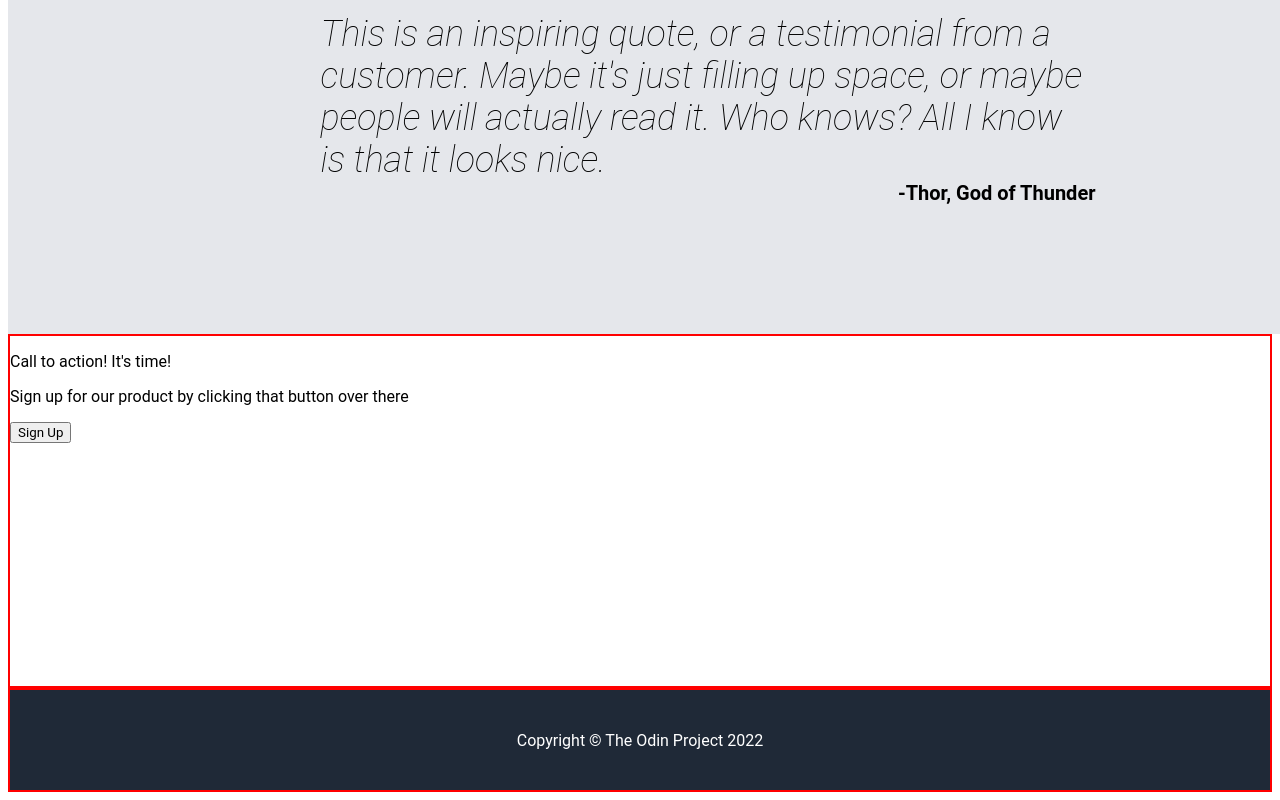
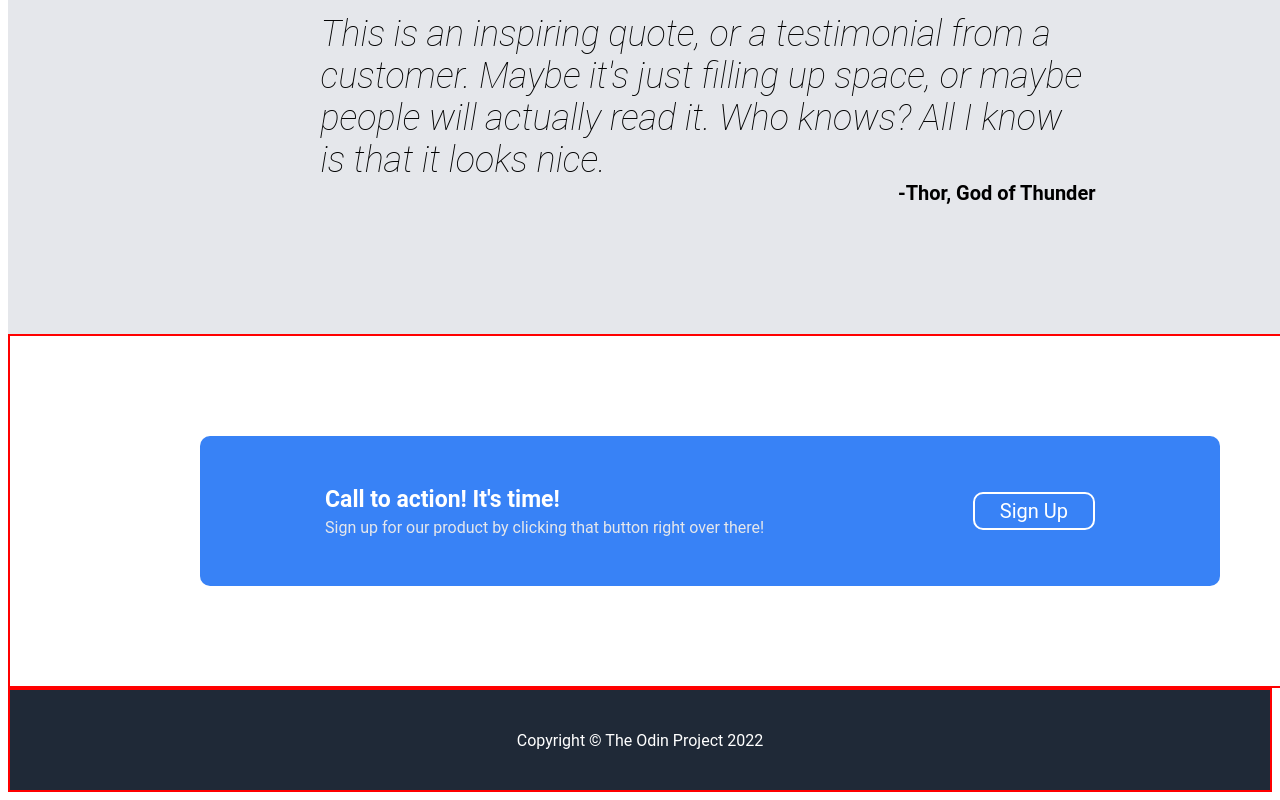
Before and after one commit to Nabin02/landing-page, a plain HTML site: page index.html in a window 1280 px wide. Shown: the part 1094-1894 px from the top of the page. Drawn offline with Linux system fonts and the light colour scheme.

Commit message:
Complete formatting for section four

```diff
--- a/index.html
+++ b/index.html
@@ -67,9 +67,13 @@
         </section>
 
         <section class="heading8">
-            <p>Call to action! It&apos;s time!</p>
-            <p>Sign up for our product by clicking that button over there</p>
-            <button>Sign Up</button>
+            <div class="menu-twelve">
+                <div class="menu-twelve-one">
+                    <p class="menu-twelve-two">Call to action! It&apos;s time!</p>
+                    <p class="menu-twelve-three">Sign up for our product by clicking that button right over there!</p>
+                </div>
+                <button class="button2">Sign Up</button>
+            </div>
         </section>
 
         <section class="heading9">
--- a/style.css
+++ b/style.css
@@ -90,6 +90,7 @@
     padding: 5px;
     padding-left: 25px;
     padding-right: 25px;
+    border: 2px solid white;
 }
 
 .heading6 {
@@ -175,7 +176,50 @@
 
 .heading8 {
     height: 350px;
+    min-width: 1400px;
     border: 2px solid red;
+    display: flex;
+    justify-content: center;
+    align-items: center;
+}
+
+.menu-twelve {
+    background-color: #3882F6;
+    color: white;
+    border-radius: 10px;
+    height: 150px;
+    width: 1020px;
+    display: flex;
+    justify-content: space-between;
+    align-items: center;
+}
+
+.menu-twelve-one {
+    margin-left: 125px;
+}
+
+.menu-twelve-two {
+    margin: 0px;
+    font-size: 23px;
+    font-weight: bold;
+}
+
+.menu-twelve-three {
+    margin: 0px;
+    margin-top: 5px;
+    color: #E5E7EB;
+}
+
+.button2 {
+    margin-right: 125px;
+    background-color: #3882F6;
+    font-size: 20px;
+    color: white;
+    border-radius: 10px;
+    padding: 5px;
+    padding-left: 25px;
+    padding-right: 25px;
+    border: 2px solid white;
 }
 
 .heading9 {
```
